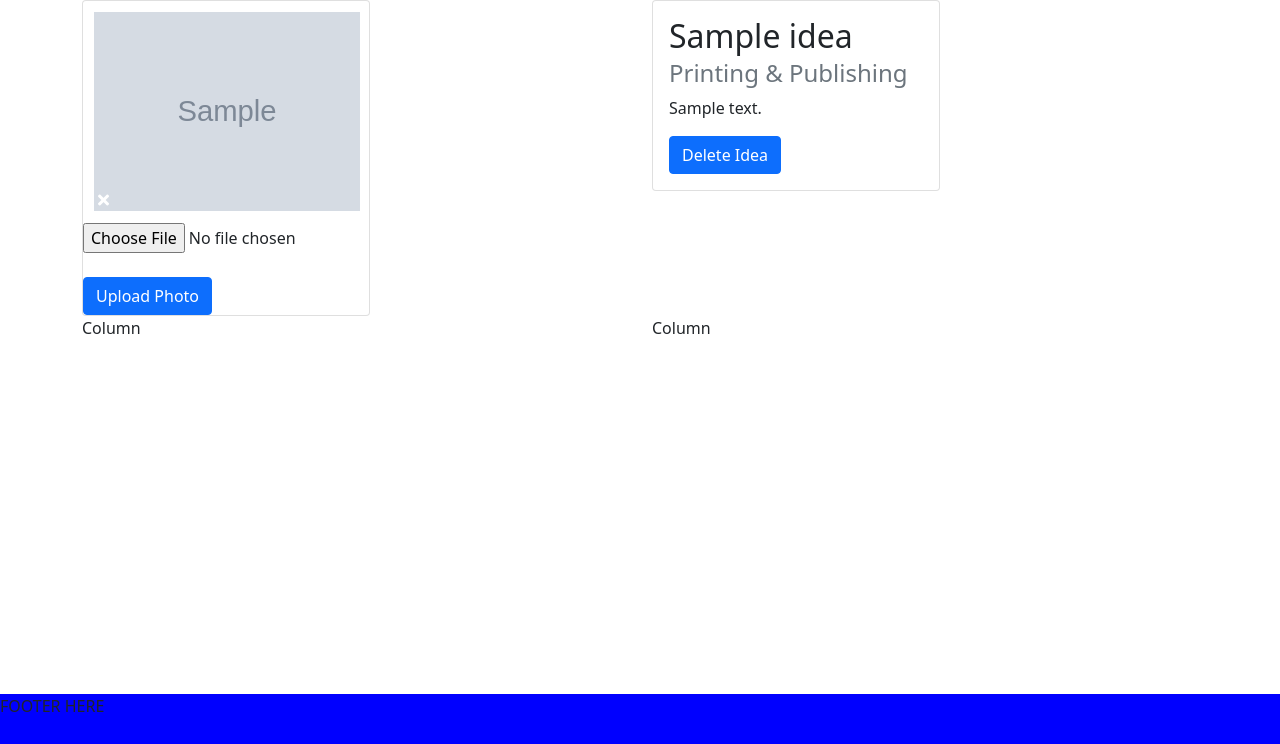
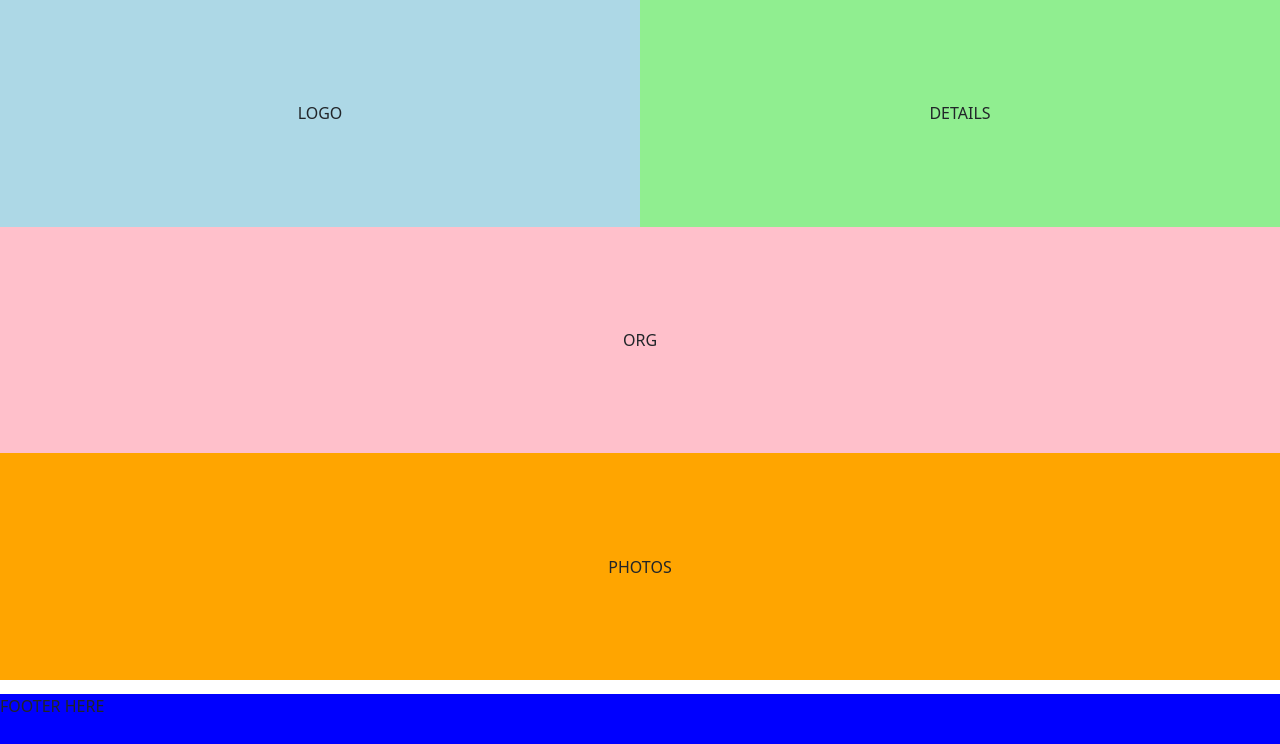
Before and after one commit to isaiahsilvani/ideahubio, a Django app: page /ideas/1 in a window 1280 px wide. Shown: the part 56-800 px from the top of the page. Run offline with Django 3.2, Linux system fonts and the light colour scheme; a user stored in the database is signed in; tables that the repository leaves empty hold one stand-in row (values such as "Sample post"); grey boxes marked "Sample" are stand-in pictures; some libraries are stand-ins or nearby versions.

Commit message:
frame detail page css grid

```diff
--- a/main_app/static/css/style.css
+++ b/main_app/static/css/style.css
@@ -11,6 +11,7 @@ main {
   flex-direction: row;
   flex-wrap: wrap;
   justify-content: center;
+  height: 100%;
 }
 
 #detail-btn {
@@ -60,5 +61,53 @@ img {
 }
 
 .img-wrap { position: relative; }
-.img-wrap img { display: block; }
+.img-wrap img
+{ display: block; }
 .img-wrap .fa-times { position: absolute; bottom:15px; left:15px; }
+
+.detail-page {
+  display: grid;
+  grid-template-columns: 1fr 1fr;
+  grid-template-rows: 1fr 1fr 1fr;
+  grid-template-areas:
+    "logo idea_details"
+    "org org"
+    "photos-section photos-section";
+  width: 100%;
+  height: 85vh;
+}
+
+.logo-section {
+  background-color: lightblue;
+  display: flex;
+  vertical-align: middle;
+  justify-content: center;
+  align-items: center;
+  grid-area: logo;
+}
+
+.details-section {
+  background-color: lightgreen;
+  display: flex;
+  justify-content: center;
+  align-items: center;
+  grid-area: idea_details;
+}
+
+.photos-section {
+  grid-area: photos-section;
+  background-color: orange;
+  display: flex;
+  justify-content: center;
+  align-content: center;
+  align-items: center;
+}
+
+.org-section {
+  background-color: pink;
+  display: flex;
+  justify-content: center;
+  align-content: center;
+  align-items: center;
+  grid-area: org;
+}
--- a/main_app/templates/ideas/detail.html
+++ b/main_app/templates/ideas/detail.html
@@ -1,85 +1,23 @@
 {% extends 'base.html' %}
 
 {% block content %}
+<div class='detail-page'>
+  <div class='logo-section'>
+    LOGO
+  </div>
 
-<div class="container">
-  <div class="row">
-    <div class="col">
+  <div class='details-section'>
+    DETAILS
+  </div>
 
-      <div class="card" style="width: 18rem;">
-      <div class="img-wrap">
-        <img id='detail_logo' src="{{ idea.logo_url }}" style="width: 18rem;" >
-        <a href="{% url 'remove_logo' idea.id %}"><i class="fas fa-times"></i></a>
-      </div>
-      <form action="{% url 'add_logo' idea.id %}" enctype="multipart/form-data" method="POST" class="card-panel">
-        {% csrf_token %}
-        <input type="file" name="photo-file">
-        <br><br>
-        <input type="submit" class="btn btn-primary" value="Upload Photo">
-      </form>
-      </form>
-      </div>
-    </div>
+  <div class='org-section'>
+    ORG
+  </div>
 
-    <div class="col">
-      <div class="card" style="width: 18rem;">
-        <div class="card-body">
-          <h2 class="card-title">{{ idea.name }}</h2>
-          <h4 class="card-subtitle mb-2 text-muted">{{ idea.industry }}</h4>
-          <p class="card-text">{{ idea.description }}</p>
-          <a class="btn btn-primary" href="{% url 'idea_delete' idea.id %}" class="card-link">Delete Idea</a>
-        </div>
-      </div>
-    </div>
+  <div class='photos-section'>
+    PHOTOS
+  </div>
 
-    <div class="w-100"></div>
-    <div class="col">Column</div>
-    <div class="col">Column</div>
-  </div>
 </div>
 
-
-
-
-
-  <!-- <h1>{{idea.name}} Details</h1>
-  <img id='detail_logo' src="{{ idea.logo_url }}" style="width: 15rem;" >
-  {{ idea.description }}
-  <br>
-  {{ idea.industry }}
-  <br>
-  {{ idea.date }}
-  <br>
-  {{ idea.user }}
-  <br>
-  {{ idea.id }}
-  <br><br><br><br>
-
-  <form action="{% url 'add_photo' idea.id %}" enctype="multipart/form-data" method="POST" class="card-panel">
-      {% csrf_token %}
-      <input type="file" name="photo-file">
-      <br><br>
-      <input type="submit" class="btn" value="Upload Photo">
-    </form>
-    </form>
-
-  {% if idea.user == user %}
-    <a href="{% url 'idea_delete' idea.id %}">Delete Idea</a><br>
-    <a href="{% url 'idea_update' idea.id %}">Edit Idea</a>
-    {% if idea.is_public == False %}
-      <a href="{%  url 'make_public' idea.id%}">Make Public</a>
-    {% else %}
-      <a href="{%  url 'make_private' idea.id%}">Make Private</a>
-    {% endif %}
-  {% endif %}
-
-    {% for photo in idea.photo_set.all %}
-      <div class='detail-img-container'>
-        <img class="responsive-img card-panel" src="{{photo.url}}">
-        <a class='btn btn-primary' href={% url 'delete_photo' photo.id idea.id%}>Delete</a>
-      </div>
-    {% empty %}
-      <div class="card-panel teal-text center-align">No Photos Uploaded</div>
-    {% endfor %}
-      -->
 {% endblock %}
--- a/main_app/urls.py
+++ b/main_app/urls.py
@@ -17,6 +17,7 @@ urlpatterns = [
     path('ideas/<int:idea_id>/add_logo', views.add_logo, name='add_logo'),
     path('ideas/<int:idea_id>/remove_logo/', views.delete_logo, name='remove_logo'),
     path('ideas/<int:photo_id>/<int:idea_id>/delete_photo/', views.delete_photo, name='delete_photo'),
+    path('ideas/<int:idea_id>/add_employee/', views.add_employee, name='add_employee'),
     #PASSWORD RESET URLS
     path('password_reset/', auth_views.PasswordResetView.as_view(), name='password_reset'),
     path('password_reset/done/', auth_views.PasswordResetDoneView.as_view(), name='password_reset_done'),
--- a/main_app/views.py
+++ b/main_app/views.py
@@ -72,6 +72,10 @@ def add_photo(request, idea_id):
   return redirect('detail', idea_id=idea_id)
 
 
+def add_employee(request, idea_id):
+  employee = Employee()
+
+
 def add_logo(request, idea_id):
   # get the idea, remove the old URL, replace it.
   idea = Idea.objects.get(id=idea_id)
```
